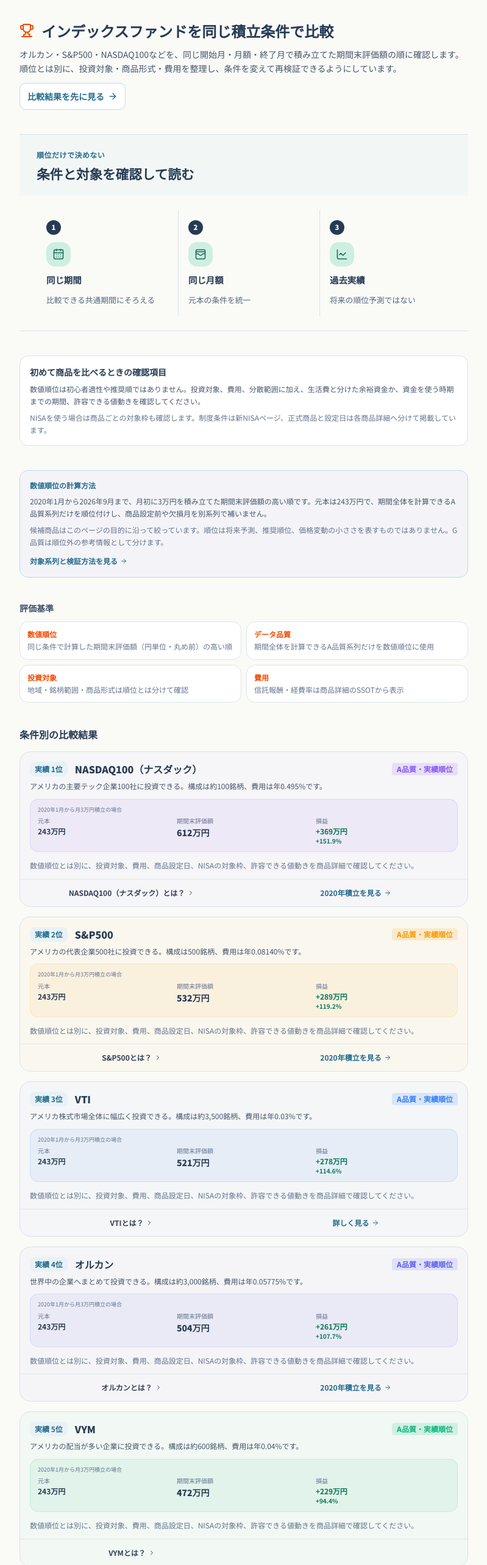
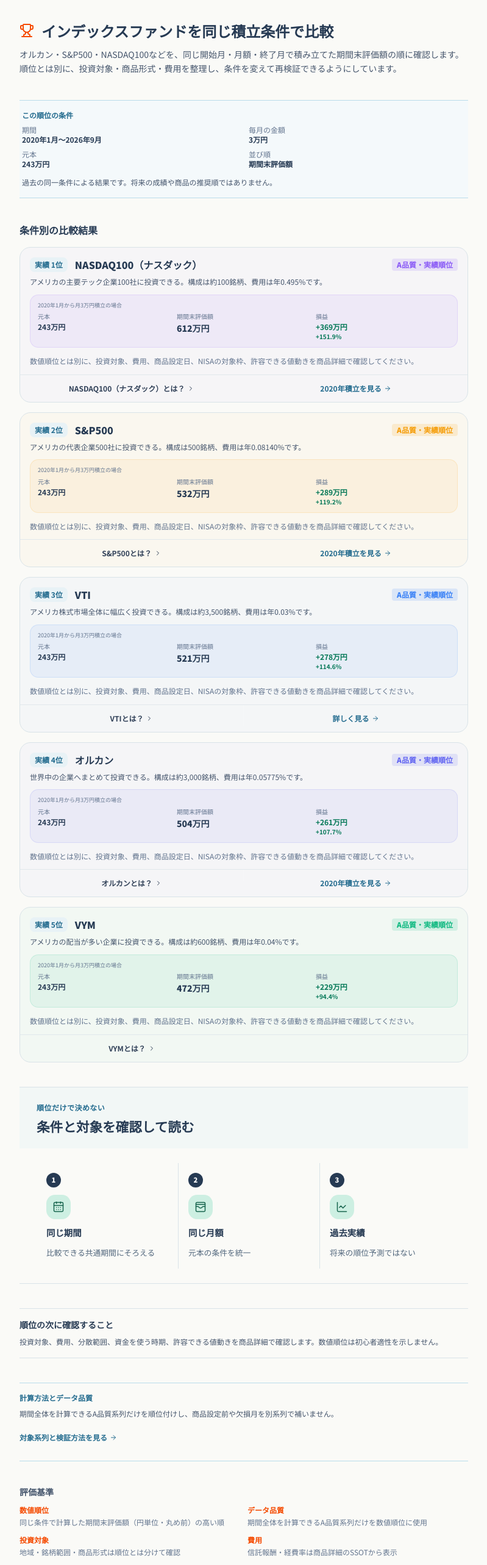
Before and after one commit to Nandemo-lab/tsumitate-timemachine, a Next.js app: page /ranking in a window 1280 px wide. Shown: the part 80-2646 px from the top of the page at 61% size, without its empty margins (240-1039 px from the left). Built offline with nearby package versions, Linux system fonts and the light colour scheme.

Commit message:
Improve guide reading flow and ranking hierarchy

```diff
--- a/app/guide/[slug]/page.tsx
+++ b/app/guide/[slug]/page.tsx
@@ -23,7 +23,7 @@ import GuideEeat from "@/components/guide/GuideEeat";
 import GuideBodyText from "@/components/guide/GuideBodyText";
 import BeginnerGuideLead from "@/components/guide/BeginnerGuideLead";
 import DisclaimerBar from "@/components/common/DisclaimerBar";
-import { GuideConceptVisual, GuidePointVisual } from "@/components/visual/VisualStory";
+import { GuideConceptVisual, GuidePointDetails, GuidePointVisual } from "@/components/visual/VisualStory";
 import ArticleToc from "@/components/articles/ArticleToc";
 import Breadcrumbs from "@/components/layout/Breadcrumbs";
 import ReadingJourney, { type ReadingJourneyItem } from "@/components/editorial/ReadingJourney";
@@ -285,6 +285,7 @@ export default async function GuidePage({ params }: Props) {
 
           {/* ── 要点3つ（判断基準・理由の詳細）─────────────────── */}
           <GuidePointVisual slug={slug} points={page.points} />
+          <GuidePointDetails points={page.points} />
 
           {/* ── E-E-A-T 編集部情報 ───────────────────────────── */}
           {page.lastUpdated && <GuideEeat lastUpdated={page.lastUpdated} />}
--- a/app/ranking/_RankingView.tsx
+++ b/app/ranking/_RankingView.tsx
@@ -108,77 +108,17 @@ export default function RankingView({ page }: Props) {
               </h1>
             </div>
             <p className="text-sm text-slate-600 leading-relaxed">{page.intro}</p>
-            <a
-              href="#ranking-results"
-              className="inline-flex min-h-11 items-center gap-1.5 rounded-lg border border-[#B9DCEB] bg-white px-3 py-2 text-sm font-bold text-[#236B8E] hover:bg-[#F2F8FA]"
-            >
-              比較結果を先に見る<ArrowRight className="h-4 w-4" aria-hidden="true" />
-            </a>
           </section>
 
-          <PageVisualStory kind="ranking" />
-
-          {isRoot && (
-            <section className="rounded-xl border border-[#D9E3E8] bg-white p-4 space-y-2">
-              <h2 className="text-sm font-bold text-[#263A53]">初めて商品を比べるときの確認項目</h2>
-              <p className="text-xs leading-relaxed text-slate-600">
-                数値順位は初心者適性や推奨順ではありません。投資対象、費用、分散範囲に加え、生活費と分けた余裕資金か、資金を使う時期までの期間、許容できる値動きを確認してください。
-              </p>
-              <p className="text-xs leading-relaxed text-slate-500">
-                NISAを使う場合は商品ごとの対象枠も確認します。制度条件は新NISAページ、正式商品と設定日は各商品詳細へ分けて掲載しています。
-              </p>
-            </section>
-          )}
-
-          <section className="rounded-xl border border-[#B9DCEB] bg-indigo-400/[0.05] p-4 space-y-2">
-            <h2 className="text-xs font-bold text-[#236B8E]">{isHighDividend ? "実績と商品属性の分け方" : "数値順位の計算方法"}</h2>
-            <p className="text-xs leading-relaxed text-slate-600">
-              {isHighDividend
-                ? `VYMは${page.simYear}年${page.simMonth}月から2026年9月まで月初に${formatCurrency(page.simAmount)}を積み立てたA品質の検証済み結果を表示します。SCHDはG品質のため評価額・利益・順位を表示せず、公式に確認できる商品属性だけを掲載します。`
-                : `${page.simYear}年${page.simMonth}月から2026年9月まで、月初に${formatCurrency(page.simAmount)}を積み立てた期間末評価額の高い順です。元本は${comparisonResult ? formatCurrency(comparisonResult.totalPrincipal) : "対象結果で確認"}で、期間全体を計算できるA品質系列だけを順位付けし、商品設定前や欠損月を別系列で補いません。`}
-            </p>
-            <p className="text-xs leading-relaxed text-slate-500">
-              候補商品はこのページの目的に沿って絞っています。順位は将来予測、推奨順位、価格変動の小ささを表すものではありません。G品質は順位外の参考情報として分けます。
-            </p>
-            <Link href="/about/data-sources" className="inline-flex items-center gap-1 text-xs font-bold text-[#236B8E] hover:text-[#236B8E]">
-              対象系列と検証方法を見る<ArrowRight className="h-3 w-3" />
-            </Link>
-          </section>
-
-          {isNisa && (
-            <section className="rounded-xl border border-emerald-400/20 bg-emerald-400/[0.05] p-4 space-y-3">
-              <h2 className="text-sm font-bold text-emerald-200">新NISAの制度条件（2026年10月11日確認）</h2>
-              <div className="grid grid-cols-2 gap-2 text-xs">
-                <div className="rounded-lg bg-black/20 p-3"><p className="text-slate-500">つみたて投資枠／年</p><p className="mt-1 font-bold text-[#263A53]">{formatManEn(NISA_LIMITS.tsumitateAnnual)}</p></div>
-                <div className="rounded-lg bg-black/20 p-3"><p className="text-slate-500">成長投資枠／年</p><p className="mt-1 font-bold text-[#263A53]">{formatManEn(NISA_LIMITS.growthAnnual)}</p></div>
-                <div className="rounded-lg bg-black/20 p-3"><p className="text-slate-500">非課税保有限度額</p><p className="mt-1 font-bold text-[#263A53]">{formatManEn(NISA_LIMITS.lifetimeTotal)}</p></div>
-                <div className="rounded-lg bg-black/20 p-3"><p className="text-slate-500">うち成長投資枠</p><p className="mt-1 font-bold text-[#263A53]">{formatManEn(NISA_LIMITS.lifetimeGrowthOnly)}</p></div>
-              </div>
-              <p className="text-xs leading-relaxed text-slate-600">制度対象かどうかと、過去の積立結果は別の判断材料です。対象商品は金融庁の一覧と利用する金融機関で商品単位に確認してください。</p>
-              <p className="text-xs leading-relaxed text-slate-500">{NISA_SYSTEM_DISCLAIMER}</p>
-              <a href="https://www.fsa.go.jp/policy/nisa2/know/index.html" target="_blank" rel="noopener noreferrer" className="inline-flex items-center gap-1 text-xs font-bold text-emerald-700">金融庁「NISAを知る」<ArrowRight className="h-3 w-3" /></a>
-            </section>
-          )}
-
-          {/* ── 評価基準 ─────────────────────────────────────── */}
-          <section>
-            <h2
-              className="text-sm font-bold text-slate-600 mb-3"
-              style={{ fontFamily: "var(--font-serif-jp), serif" }}
-            >
-              評価基準
-            </h2>
-            <div className="grid grid-cols-2 gap-2">
-              {displayedCriteria.map((c) => (
-                <div
-                  key={c.label}
-                  className="rounded-xl bg-white border border-[#DDE6EA] p-3 space-y-1"
-                >
-                  <p className="text-xs font-bold text-orange-600">{c.label}</p>
-                  <p className="text-xs text-slate-500 leading-snug">{c.description}</p>
-                </div>
-              ))}
-            </div>
+          <section className="border-y border-[#B9DCEB] bg-[#F4F9FB] px-1 py-4" aria-label="ランキングの集計条件">
+            <p className="text-xs font-bold text-[#236B8E]">この順位の条件</p>
+            <dl className="mt-2 grid grid-cols-2 gap-x-4 gap-y-2 text-xs">
+              <div><dt className="text-slate-500">期間</dt><dd className="font-bold text-[#263A53]">{page.simYear}年{page.simMonth}月〜2026年9月</dd></div>
+              <div><dt className="text-slate-500">毎月の金額</dt><dd className="font-bold text-[#263A53]">{formatCurrency(page.simAmount)}</dd></div>
+              <div><dt className="text-slate-500">元本</dt><dd className="font-bold text-[#263A53]">{comparisonResult ? formatCurrency(comparisonResult.totalPrincipal) : "対象結果で確認"}</dd></div>
+              <div><dt className="text-slate-500">並び順</dt><dd className="font-bold text-[#263A53]">期間末評価額</dd></div>
+            </dl>
+            <p className="mt-3 text-xs leading-relaxed text-slate-600">過去の同一条件による結果です。将来の成績や商品の推奨順ではありません。</p>
           </section>
 
           {/* ── ランキング一覧 ────────────────────────────────── */}
@@ -299,6 +239,42 @@ export default function RankingView({ page }: Props) {
                 </div>
               );
             })}
+          </section>
+
+          <PageVisualStory kind="ranking" />
+
+          {isRoot && (
+            <section className="border-y border-[#D9E3E8] py-4 space-y-2">
+              <h2 className="text-sm font-bold text-[#263A53]">順位の次に確認すること</h2>
+              <p className="text-xs leading-relaxed text-slate-600">投資対象、費用、分散範囲、資金を使う時期、許容できる値動きを商品詳細で確認します。数値順位は初心者適性を示しません。</p>
+            </section>
+          )}
+
+          <section className="border-y border-[#B9DCEB] py-4 space-y-2">
+            <h2 className="text-xs font-bold text-[#236B8E]">{isHighDividend ? "実績と商品属性の分け方" : "計算方法とデータ品質"}</h2>
+            <p className="text-xs leading-relaxed text-slate-600">{isHighDividend ? `VYMはA品質の検証済み結果を表示し、SCHDはG品質のため数値順位へ含めません。` : `期間全体を計算できるA品質系列だけを順位付けし、商品設定前や欠損月を別系列で補いません。`}</p>
+            <Link href="/about/data-sources" className="inline-flex min-h-11 items-center gap-1 text-xs font-bold text-[#236B8E]">対象系列と検証方法を見る<ArrowRight className="h-3 w-3" /></Link>
+          </section>
+
+          {isNisa && (
+            <section className="border-y border-emerald-400/20 py-4 space-y-3">
+              <h2 className="text-sm font-bold text-emerald-800">新NISAの制度条件（2026年10月11日確認）</h2>
+              <div className="grid grid-cols-2 gap-3 text-xs">
+                <div><p className="text-slate-500">つみたて投資枠／年</p><p className="mt-1 font-bold text-[#263A53]">{formatManEn(NISA_LIMITS.tsumitateAnnual)}</p></div>
+                <div><p className="text-slate-500">成長投資枠／年</p><p className="mt-1 font-bold text-[#263A53]">{formatManEn(NISA_LIMITS.growthAnnual)}</p></div>
+                <div><p className="text-slate-500">非課税保有限度額</p><p className="mt-1 font-bold text-[#263A53]">{formatManEn(NISA_LIMITS.lifetimeTotal)}</p></div>
+                <div><p className="text-slate-500">うち成長投資枠</p><p className="mt-1 font-bold text-[#263A53]">{formatManEn(NISA_LIMITS.lifetimeGrowthOnly)}</p></div>
+              </div>
+              <p className="text-xs leading-relaxed text-slate-500">{NISA_SYSTEM_DISCLAIMER}</p>
+              <a href="https://www.fsa.go.jp/policy/nisa2/know/index.html" target="_blank" rel="noopener noreferrer" className="inline-flex min-h-11 items-center gap-1 text-xs font-bold text-emerald-700">金融庁「NISAを知る」<ArrowRight className="h-3 w-3" /></a>
+            </section>
+          )}
+
+          <section>
+            <h2 className="mb-3 text-sm font-bold text-slate-600">評価基準</h2>
+            <div className="grid grid-cols-2 gap-3">
+              {displayedCriteria.map((c) => <div key={c.label}><p className="text-xs font-bold text-orange-600">{c.label}</p><p className="mt-1 text-xs leading-snug text-slate-500">{c.description}</p></div>)}
+            </div>
           </section>
 
           {referenceEntries.length > 0 && (
--- a/content/articles/schd-vs-sp500.tsx
+++ b/content/articles/schd-vs-sp500.tsx
@@ -57,7 +57,7 @@ const TOC = [
   "下落局面の数値を読む際の注意",
   "配当金の違い",
   "新NISAで確認する点",
-  "SCHDの商品属性",
+  "数値比較できない理由と商品属性",
   "S&P500の商品属性",
   "よくある質問",
   "積立タイムマシンで実際に確かめよう",
@@ -306,7 +306,7 @@ export default function ArticleContent({ meta }: { meta: ArticleMeta }) {
 
       {/* 8. こんな人はSCHD */}
       <section id="section-8" className="space-y-4">
-        <SectionHeading index={8} title="SCHDの商品属性" />
+        <SectionHeading index={8} title="数値比較できない理由と商品属性" />
         <div className="rounded-xl bg-emerald-500/6 border border-emerald-500/15 p-5 space-y-3">
           <div className="flex items-center gap-2 mb-1">
             <Coins className="h-4 w-4 text-emerald-700" />
--- a/content/articles/schd-vs-vym.tsx
+++ b/content/articles/schd-vs-vym.tsx
@@ -56,7 +56,7 @@ const TOC = [
   "過去の積立シミュレーションで比較",
   "分配方針と銘柄選定の違い",
   "新NISAで確認する点",
-  "SCHDの商品属性",
+  "数値比較できない理由と商品属性",
   "VYMの商品属性",
   "積立タイムマシンで実際に確かめよう",
 ];
@@ -282,7 +282,7 @@ export default function ArticleContent({ meta }: { meta: ArticleMeta }) {
 
       {/* 7. こんな人はSCHD */}
       <section id="section-7" className="space-y-4">
-        <SectionHeading index={7} title="SCHDの商品属性" />
+        <SectionHeading index={7} title="数値比較できない理由と商品属性" />
         <div className="rounded-xl bg-emerald-500/6 border border-emerald-500/15 p-5 space-y-3">
           <div className="flex items-center gap-2 mb-1">
             <Coins className="h-4 w-4 text-emerald-700" />
@@ -306,7 +306,6 @@ export default function ArticleContent({ meta }: { meta: ArticleMeta }) {
 
       {/* 8. こんな人はVYM */}
       <section id="section-8" className="space-y-4">
-        <SectionHeading index={8} title="VYMの商品属性" />
         <div className="rounded-xl bg-sky-500/6 border border-sky-500/15 p-5 space-y-3">
           <div className="flex items-center gap-2 mb-1">
             <Layers className="h-4 w-4 text-sky-400" />
```
Also changed, not shown: app/globals.css (+10 -0 lines), components/visual/VisualStory.tsx (+21 -4 lines), content/articles/orukan-vs-nasdaq100.tsx (+3 -4 lines), content/articles/orukan-vs-sp500.tsx (+4 -5 lines), content/articles/sp500-vs-nasdaq100.tsx (+3 -4 lines), content/articles/vti-vs-orukan.tsx (+3 -4 lines).
